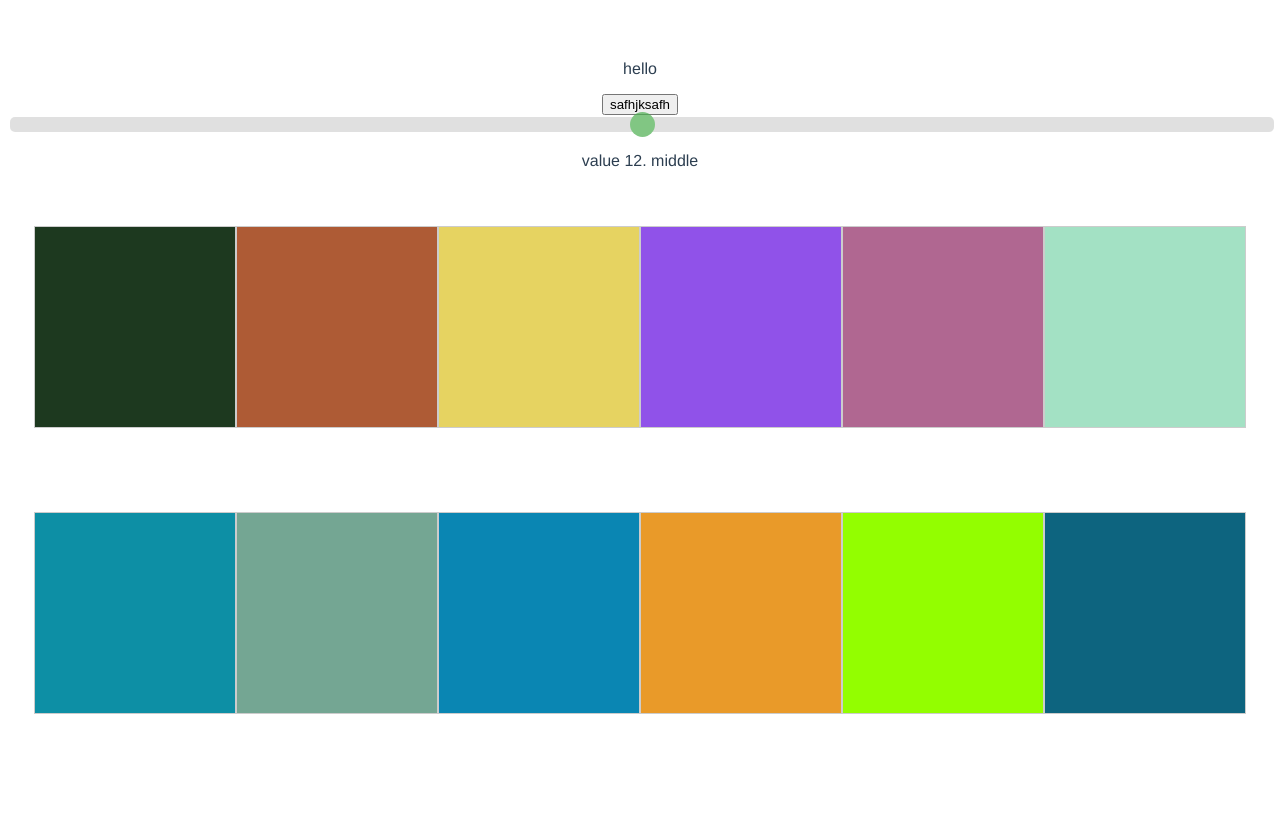
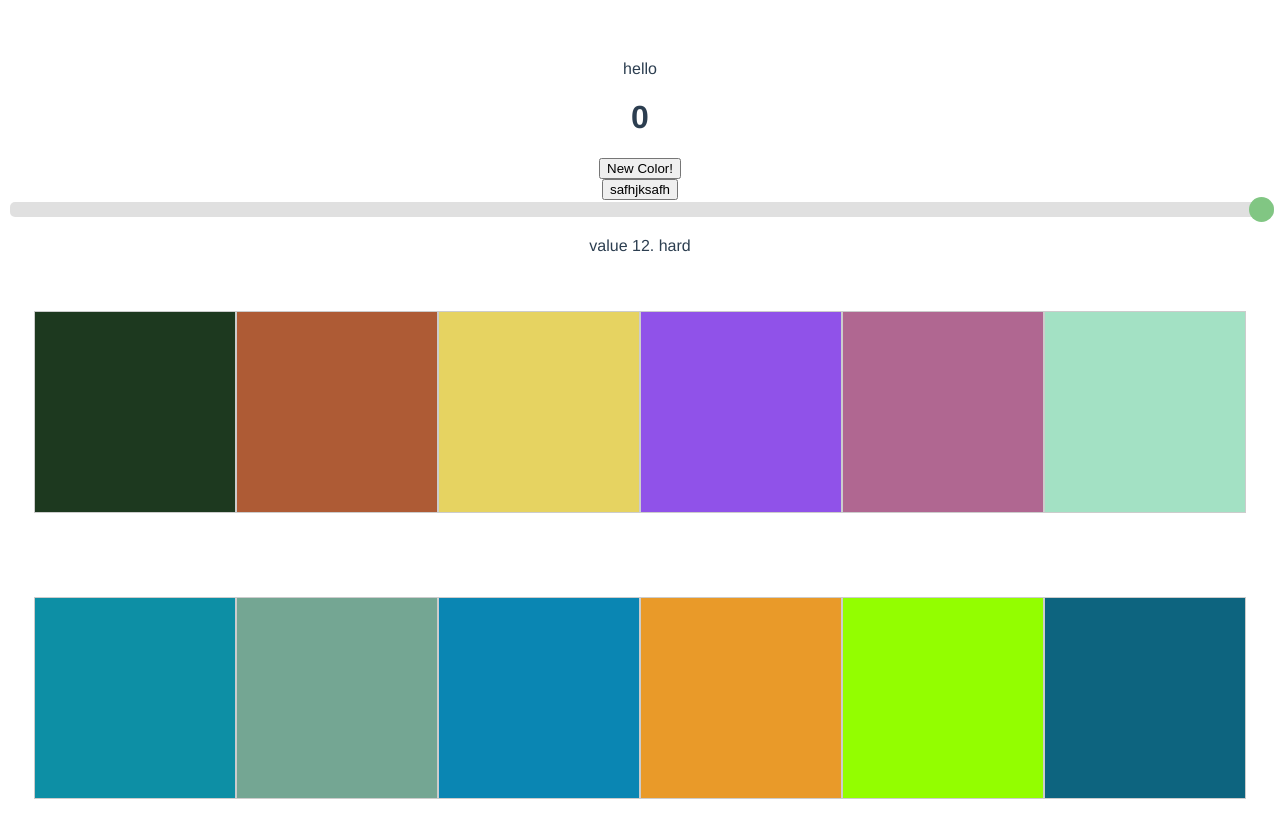
Before and after one commit to Ravildgar/vue-color-game, a Vue app: page / in a window 1280 px wide. Shown: the top 838 px of the page. Before the commit the page ends 800 px from the top, so only its background shows below. Built offline with nearby package versions, Linux system fonts and the light colour scheme.

Commit message:
add vuex

```diff
--- a/package.json
+++ b/package.json
@@ -8,8 +8,10 @@
     "lint": "vue-cli-service lint"
   },
   "dependencies": {
+    "es6-promise": "^4.2.6",
     "vue": "^2.6.6",
-    "vue-i18n": "^8.0.0"
+    "vue-i18n": "^8.0.0",
+    "vuex": "^3.1.0"
   },
   "devDependencies": {
     "@kazupon/vue-i18n-loader": "^0.3.0",
--- a/src/App.vue
+++ b/src/App.vue
@@ -1,6 +1,7 @@
 <template>
   <div id="app">
     <HelloI18n/>
+    <ControlPanel/>
     <PickColorBtn/>
     <SliderRanged @inputData="updateNumberOfColors"/>
     <FieldComponent :numberOfColors="childData"/>
@@ -9,6 +10,7 @@
 
 <script>
 import HelloI18n from "./components/HelloI18n.vue";
+import ControlPanel from "./components/ControlPanel.vue";
 import PickColorBtn from "./components/PickColorBtn.vue";
 import SliderRanged from "./components/SliderRanged.vue";
 import FieldComponent from "./components/FieldComponent.vue";
@@ -17,6 +19,7 @@ export default {
   name: "app",
   components: {
     HelloI18n,
+    ControlPanel,
     PickColorBtn,
     SliderRanged,
     FieldComponent
--- /dev/null
+++ b/src/components/ControlPanel.vue
@@ -0,0 +1,21 @@
+<template>
+  <div>
+    <h1>{{ count }}</h1>
+    <button @click="increment">New Color!</button>
+  </div>
+</template>
+
+<script>
+export default {
+  computed: {
+    count() {
+      return this.$store.state.count;
+    }
+  },
+  methods: {
+    increment() {
+      this.$store.commit("increment");
+    }
+  }
+};
+</script>
--- a/src/components/FieldComponent.vue
+++ b/src/components/FieldComponent.vue
@@ -13,20 +13,12 @@
 import SelectableColor from "./SelectableColor.vue";
 
 export default {
-  // watch: {
-  //   numberOfColors: function() {
-  //     // watch it
-  //     this.generateRandomColors(this.numberOfColors);
-  //     this.pickColor(this.numberOfColors);
-  //   }
-  // },
   components: {
     SelectableColor
   },
   props: {
     numberOfColors: {
-      type: Number,
-      default: 12
+      type: Number
     }
   },
   data: function() {
@@ -62,6 +54,7 @@ export default {
     //генерируем array с num случайных цветов
     pickColor: function() {
       const random = Math.floor(Math.random() * this.numberOfColors);
+      this.$emit("pickColor", this.generateRandomColors[random]);
       return this.generateRandomColors[random];
     }
   }
--- a/src/components/SelectableColor.vue
+++ b/src/components/SelectableColor.vue
@@ -58,6 +58,7 @@ export default {
   margin: 40px 0;
   perspective: 600px;
   display: inline-block;
+  background: rgb(163, 151, 151);
 }
 .card {
   position: relative;
--- a/src/components/SliderRanged.vue
+++ b/src/components/SliderRanged.vue
@@ -1,8 +1,8 @@
 <template>
   <div class="slidecontainer">
-    <input @input="submit" v-model="value" type="range" min="2" max="22" value="10" class="slider">
-    <p v-if="value < 7">{{ $t('value') }} {{value}}. {{ $t('easy') }}</p>
-    <p v-else-if="value < 15">{{ $t('value') }} {{value}}. {{ $t('middle') }}</p>
+    <input @input="submit" v-model="value" type="range" min="2" max="12" value="10" class="slider">
+    <p v-if="value < 4">{{ $t('value') }} {{value}}. {{ $t('easy') }}</p>
+    <p v-else-if="value < 7">{{ $t('value') }} {{value}}. {{ $t('middle') }}</p>
     <p v-else>{{ $t('value') }} {{value}}. {{ $t('hard') }}</p>
   </div>
 </template>
--- a/src/main.js
+++ b/src/main.js
@@ -1,10 +1,12 @@
 import Vue from 'vue'
 import App from './App.vue'
 import i18n from './i18n'
+import { store } from './store';
 
 Vue.config.productionTip = false
 
 new Vue({
   i18n,
+  store,
   render: h => h(App)
 }).$mount('#app')
--- /dev/null
+++ b/src/store/index.js
@@ -0,0 +1,15 @@
+import Vue from 'vue';
+import Vuex from 'vuex';
+
+Vue.use(Vuex);
+
+export const store = new Vuex.Store({
+    state: { count: 0 },
+    getters: {},
+    mutations: {
+        increment(state) {
+            state.count++
+        }
+    },
+    actions: {},
+});
```
Also changed, not shown: 1 other file (tests, documents, lock files or other folders).
